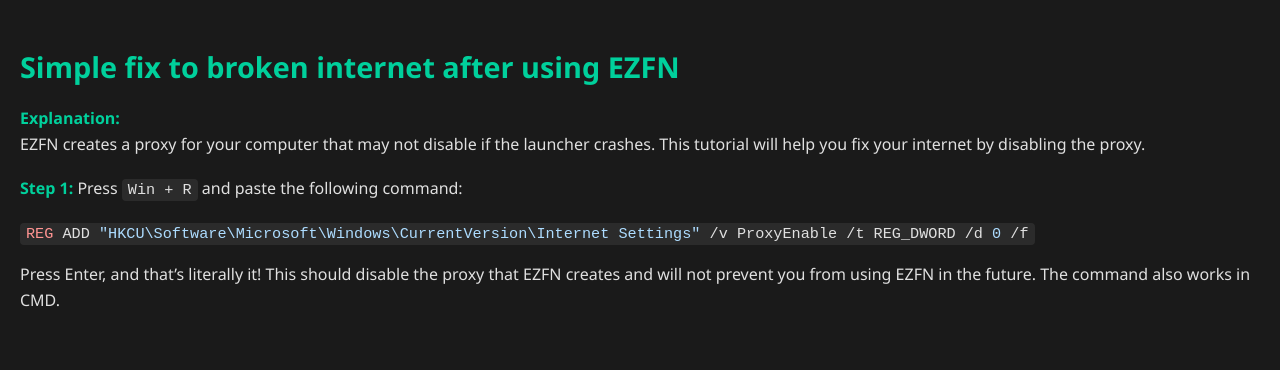
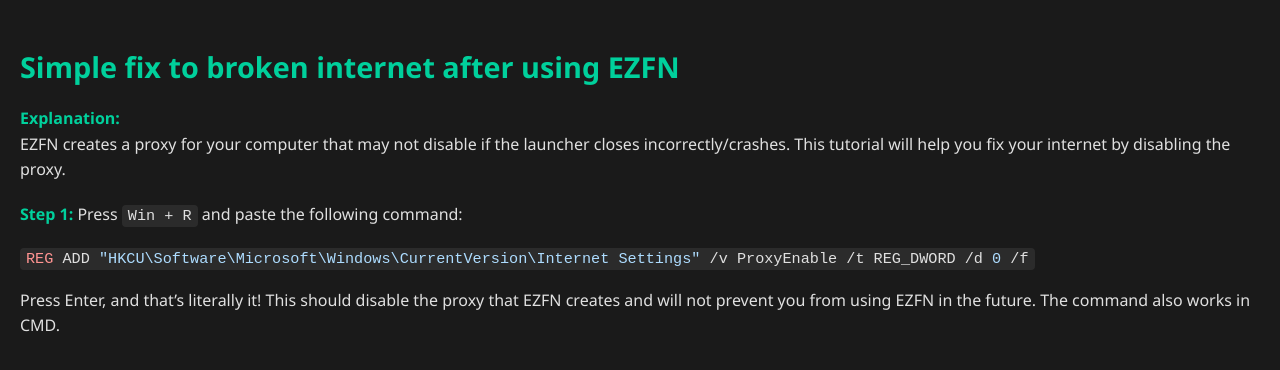
Before and after one commit to gabrielzv1233/EZFN-CertFix, a plain HTML site: page index.html in a window 1280 px wide. Drawn offline with Linux system fonts and the light colour scheme.

Commit message:
Update index.html

```diff
--- a/index.html
+++ b/index.html
@@ -38,7 +38,7 @@
 <body>
     <h2>Simple fix to broken internet after using EZFN</h2>
     <p><strong>Explanation:</strong><br>
-    EZFN creates a proxy for your computer that may not disable if the launcher crashes. This tutorial will help you fix your internet by disabling the proxy.</p>
+    EZFN creates a proxy for your computer that may not disable if the launcher closes incorrectly/crashes. This tutorial will help you fix your internet by disabling the proxy.</p>
 
     <p><strong>Step 1:</strong> Press <code>Win + R</code> and paste the following command:</p>
     <pre><code><span style="color:#FF9492;">REG</span> ADD <span style="color:#ADDCFF;">"HKCU\Software\Microsoft\Windows\CurrentVersion\Internet Settings"</span> /v ProxyEnable /t REG_DWORD /d <span style="color:#ADDCFF;">0</span> /f</code></pre>
```
